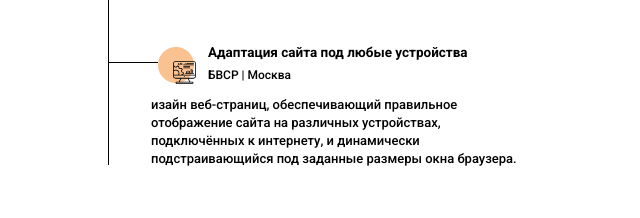
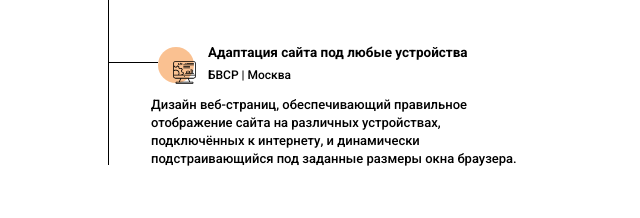
Before and after one commit to Stanis26/stanis26-old.github.io, a plain HTML site: page index.html in a window 1280 px wide. Shown: the part 2267-2485 px from the top of the page, 587-1227 px from the left. Drawn offline with Linux system fonts and the light colour scheme.

Commit message:
Update index.html

```diff
--- a/index.html
+++ b/index.html
@@ -216,7 +216,7 @@
                                     <div class="resume__item-location">БВСР | Москва </div>
                                 </div>
                                 <div class="resume__item-body">
-                                    изайн веб-страниц, обеспечивающий правильное отображение
+                                    Дизайн веб-страниц, обеспечивающий правильное отображение
                                 сайта на различных устройствах, подключённых к интернету,
                                 и динамически подстраивающийся под заданные размеры окна браузера.
                                 </div>
```
